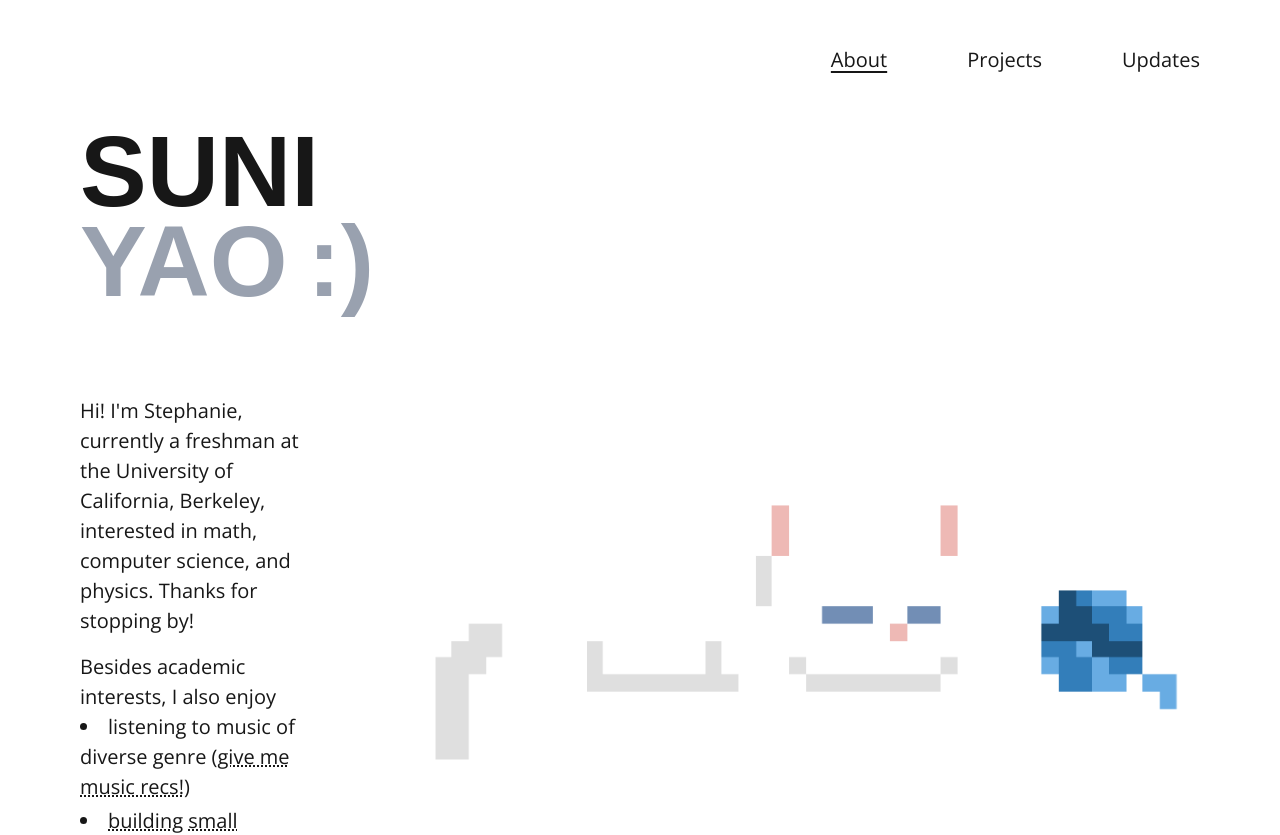
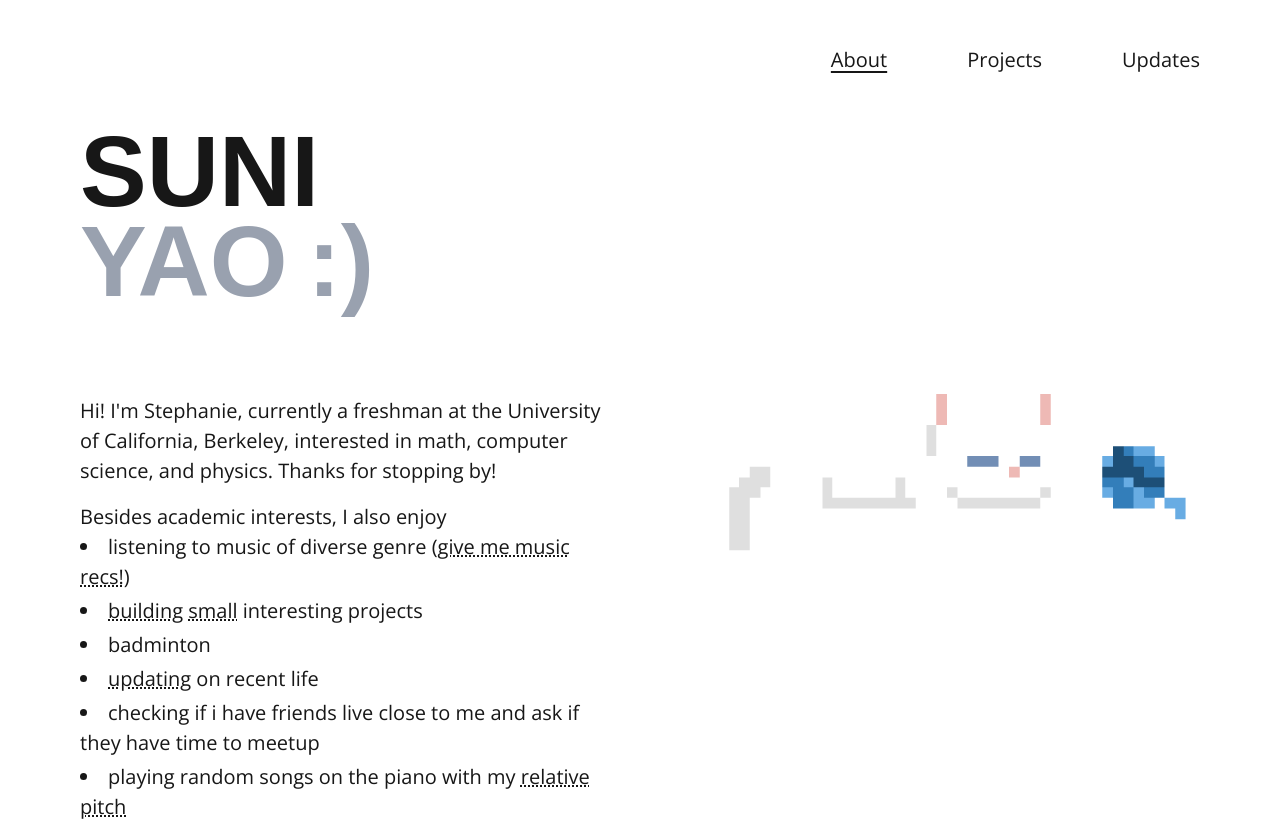
Before and after one commit to suniyao/personal-website, a Next.js app: page / in a window 1280 px wide. Shown: the top 835 px of the page. Built offline with nearby package versions, Linux system fonts and the light colour scheme; a web font is replaced by a local one.

Commit message:
why tf my graph looks extra wide problem fixed

```diff
--- a/app/(pages)/page.tsx
+++ b/app/(pages)/page.tsx
@@ -32,8 +32,8 @@ export default function Home() {
 
 
 
-      <div className="flex flex-col lg:flex-row gap-8 lg:gap-20">
-        <div className="w-full lg:w-1/2 text-[16px] sm:text-[18px] md:text-[20px]">
+      <div className="flex flex-col lg:grid lg:grid-cols-2 gap-8 lg:gap-12">
+        <div className="w-full min-w-0 text-[16px] sm:text-[18px] md:text-[20px]">
           <div>
             <p>Hi! I'm Stephanie, currently a freshman at the University of California, Berkeley, interested in math, computer science, and physics. Thanks for stopping by!</p>
 
@@ -54,16 +54,16 @@ export default function Home() {
           {/* Image First on Mobile */}
           <div className="flex justify-center lg:hidden mb-6">
             <div className="relative cursor-pointer max-w-full w-full">
-              <Image src={"/image.png"} alt="sleepy kitty" width={500} height={400} className="rounded-lg w-full h-auto"/>
+              <Image src={"/image.png"} alt="sleepy kitty" width={500} height={500} className="rounded-lg w-full h-auto"/>
             </div>
           </div>
 
         </div>
 
         {/* Image for Desktop Only */}
-        <div className="hidden lg:flex justify-center lg:justify-end w-full lg:w-auto">
-          <div className="relative group lg:-top-45 cursor-pointer max-w-full w-full">
-            <Image src={"/image.png"} alt="sleepy kitty" width={500} height={400} className="rounded-lg w-full h-auto"/>
+        <div className="hidden lg:flex min-w-0 w-full justify-end">
+          <div className="relative group lg:-top-45 cursor-pointer w-full max-w-[500px]">
+            <Image src={"/image.png"} alt="sleepy kitty" width={500} height={500} className="rounded-lg w-full h-auto"/>
             {/* <Image
               src={"/about.png"}
               alt="on Brooklyn Bridge, photo taken on Jul 26, 2025"
```
